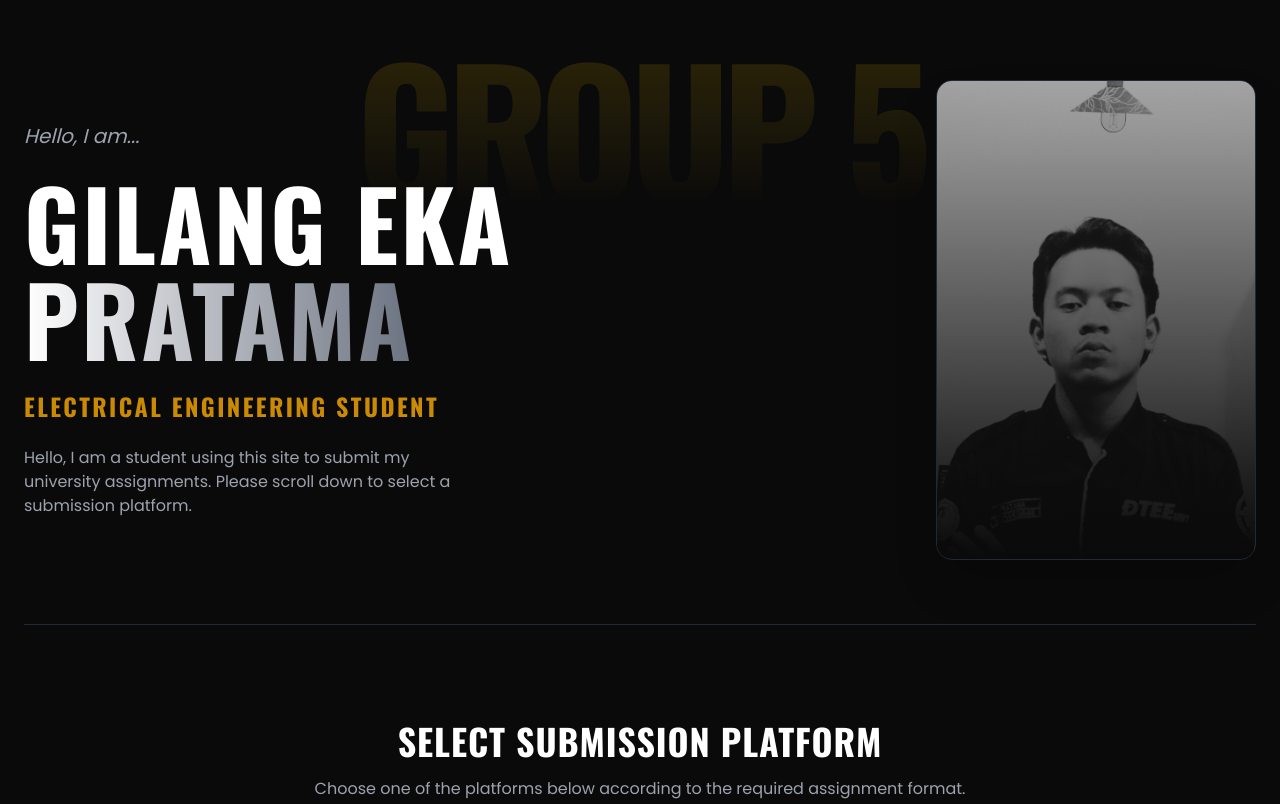
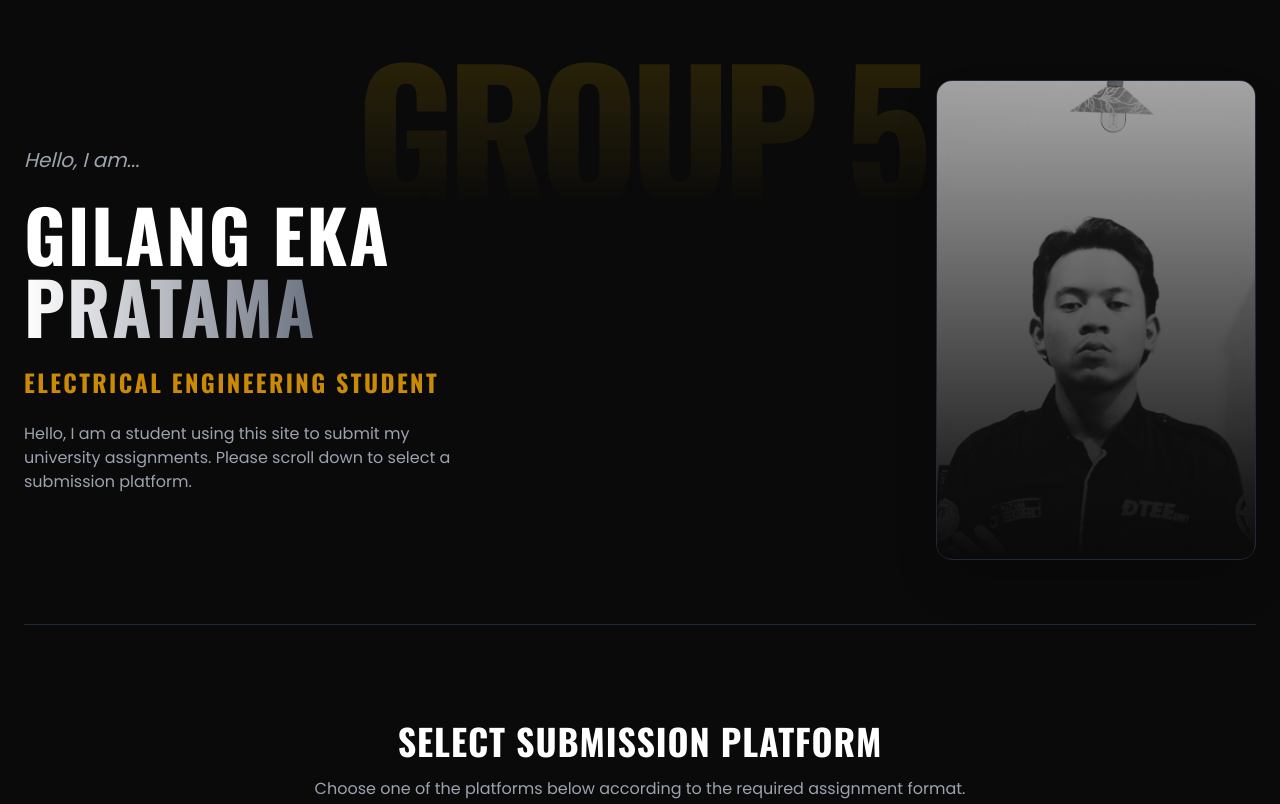
Before and after one commit to gilangekprtm/gilangekapratama, a plain HTML site: page index.html in a window 1280 px wide. Shown: the top 804 px of the page. Drawn offline with nearby package versions, Linux system fonts and the light colour scheme.

Commit message:
update text size

```diff
--- a/index.html
+++ b/index.html
@@ -37,7 +37,7 @@
 
         <div class="w-full md:w-1/2 z-10 space-y-6">
             <p class="text-xl text-gray-400 italic">Hello, I am...</p>
-            <h1 class="text-8xl md:text-8xl font-bold title-font tracking-wide leading-tight">
+            <h1 class="text-7xl md:text-7xl font-bold title-font tracking-wide leading-tight">
                 GILANG EKA <br> <span class="text-transparent bg-clip-text bg-gradient-to-r from-white to-gray-500">PRATAMA</span>
             </h1>
             <h2 class="text-yellow-600 text-xl md:text-2xl font-semibold tracking-widest uppercase">
```
